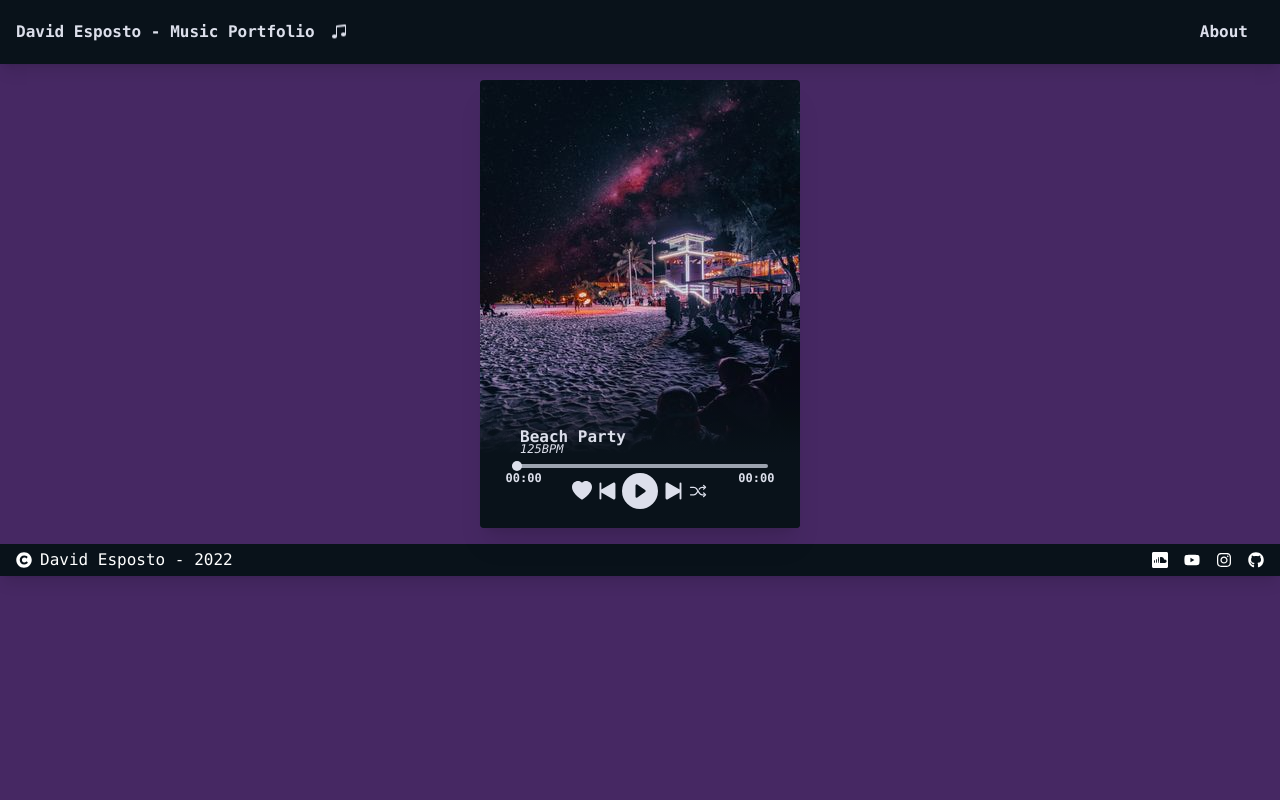
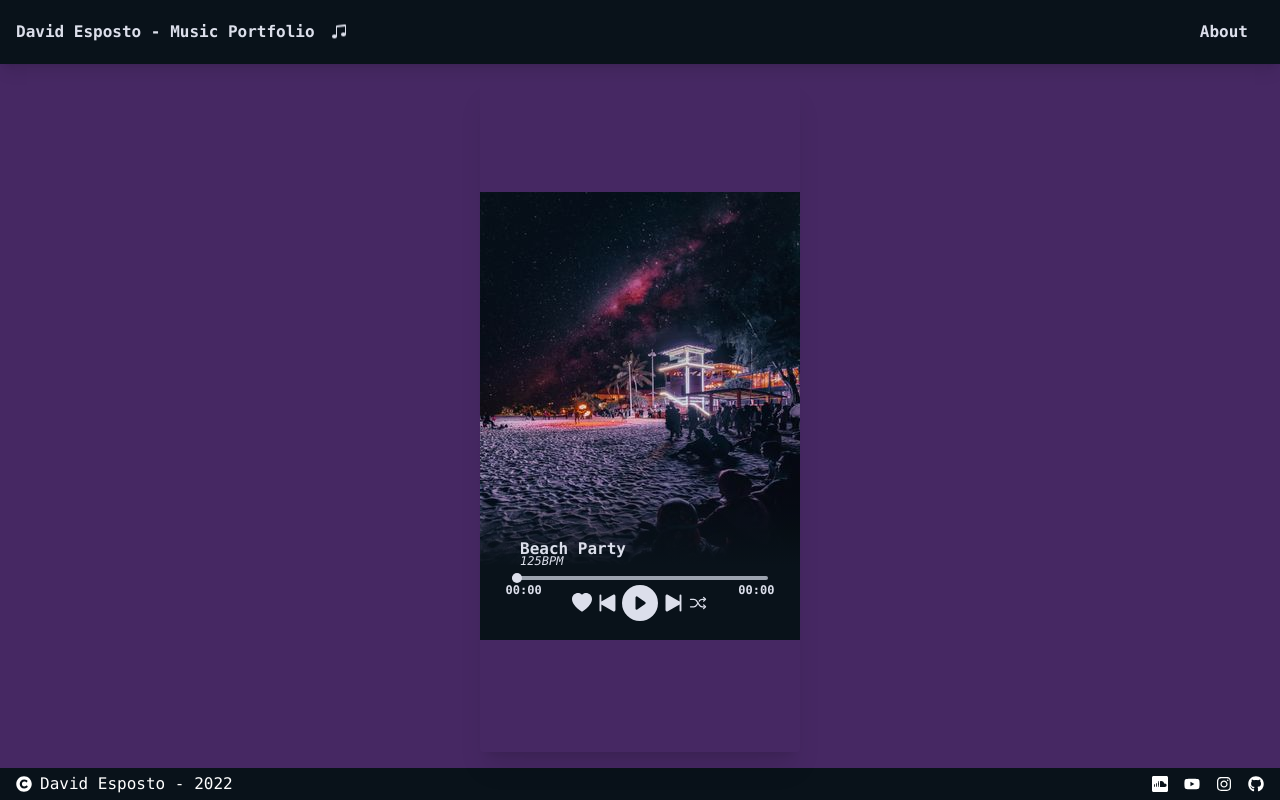
Before and after one commit to desposto/Music_Portfolio, a Next.js app in the folder music-portfolio/: page / in a window 1280 px wide. Built offline with nearby package versions, Linux system fonts and the light colour scheme.

Commit message:
arrangement

```diff
--- a/music-portfolio/components/AudioPlayer.js
+++ b/music-portfolio/components/AudioPlayer.js
@@ -164,7 +164,7 @@ const AudioPlayer = (props) => {
   };
 
   return (
-    <div className="max-w-sm rounded overflow-hidden shadow-xl flex flex-col justify-center items-center my-4 z-10 ">
+    <div className="max-w-sm rounded overflow-hidden shadow-xl flex flex-col justify-center items-center my-4 z-10 grow">
       <div className="grid grid-cols-8 grid-rows-6 max-h-[28rem] max-w-xs">
         <div className="row-span-full col-span-full self-center -z-10 relative">
           {/* <Image
```
